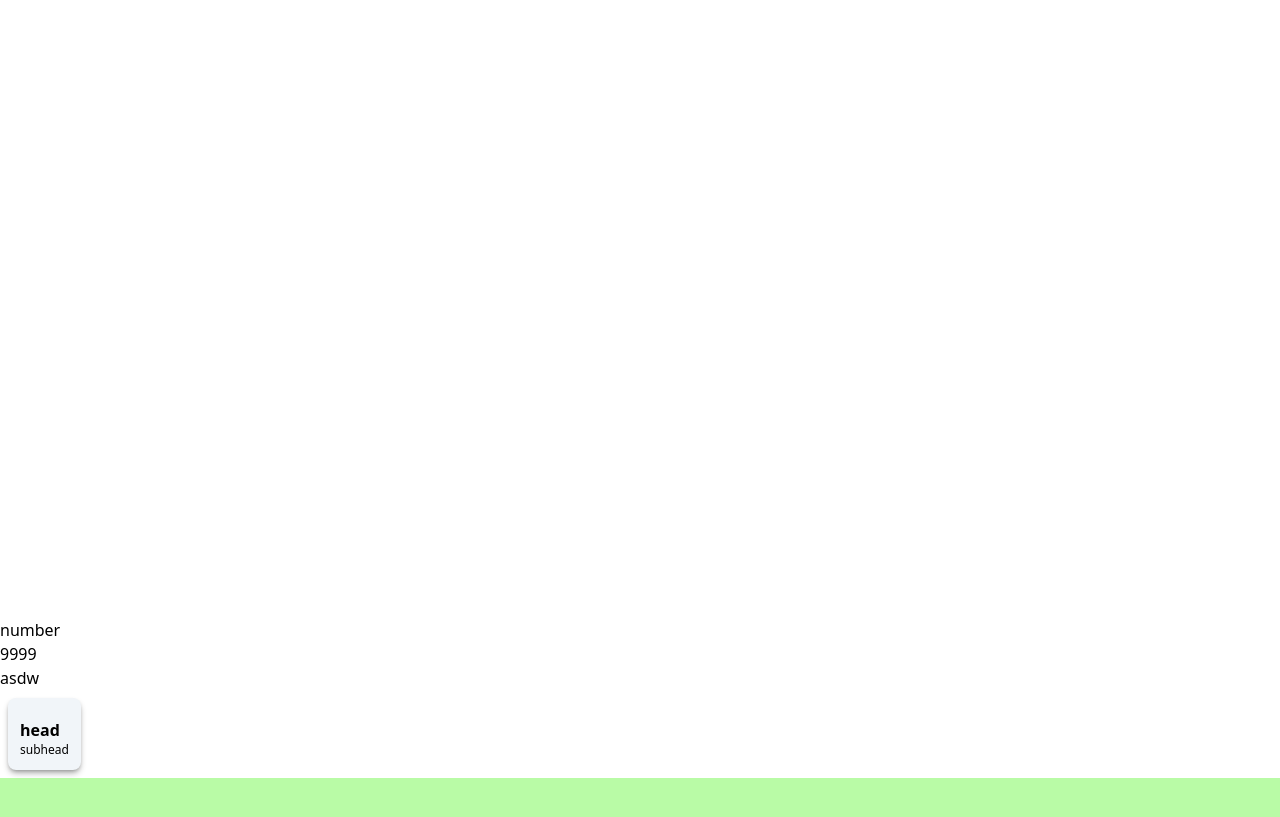
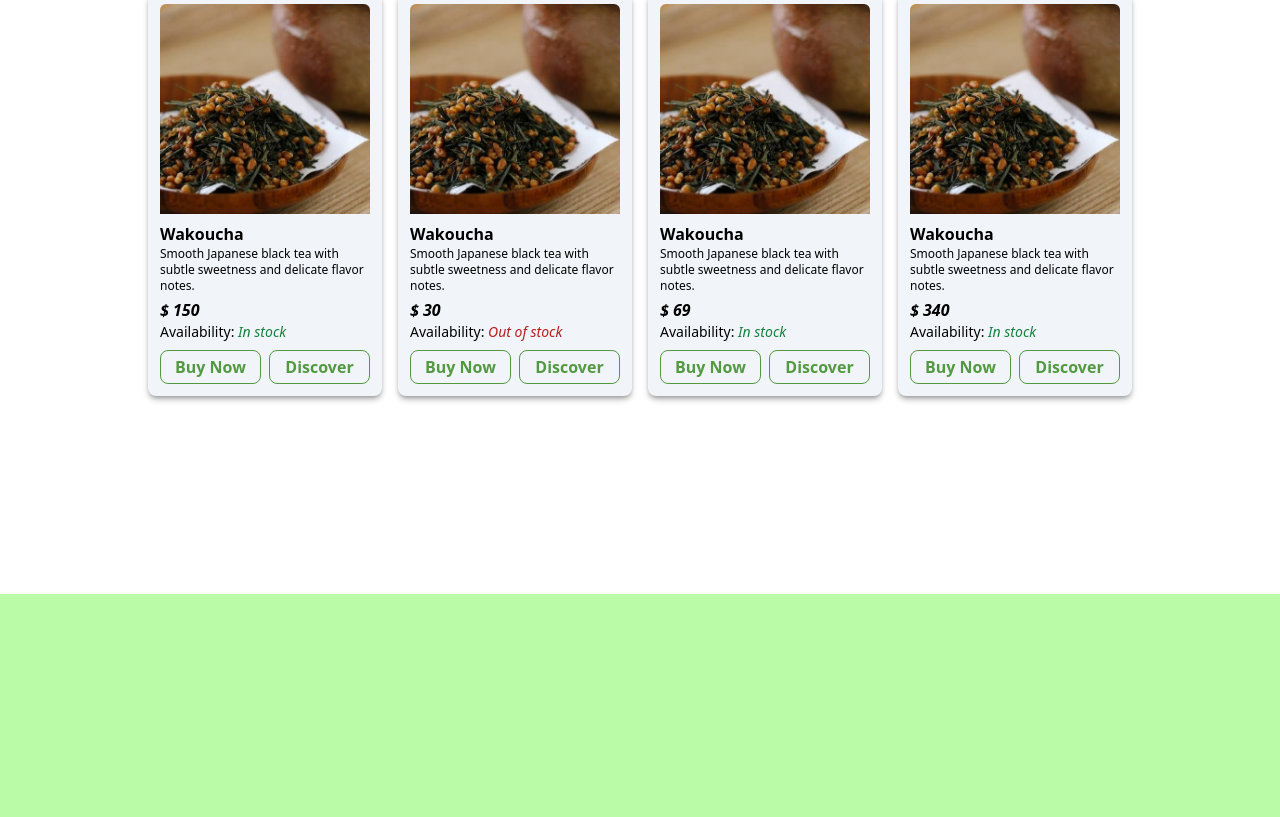
Before and after one commit to sceiiya/washicha-react, a React (Vite) app: page /home in a window 1280 px wide. Shown: the part 1835-2652 px from the top of the page. Built offline with nearby package versions, Linux system fonts and the light colour scheme; a web font is replaced by a local one.

Commit message:
test cards

```diff
--- a/src/components/HomepageSection.tsx
+++ b/src/components/HomepageSection.tsx
@@ -1,21 +1,59 @@
 import { IfHomepageSection } from "../types/interfaces"
 import Cards from './Cards';
+import goimage from "../assets/images/Genmaicha.jpg"
+import Buttonz from "./Buttonz";
 
-const HomepageSection:React.FC<IfHomepageSection> = ({className, cards}) => {
-    const [stringContent, numberContent, buttonElement] = cards
-
+const HomepageSection:React.FC<IfHomepageSection> = ({className}) => {
+    // const [stringContent, numberContent, buttonElement] = cards
     return (
         <>
-            <div>HomepageSection
-                <div className={className}></div>
-                <div>{stringContent}</div>
-                <div>{numberContent}</div>
-                <div>{buttonElement}</div>
-                <Cards
-                    className="p-3"
-                    heading="head"
-                    subheading="subhead"
-                />
+            <div className={className}>
+                <div className="cards-container flex">
+                    <Cards
+                        className="p-3"
+                        heading="Wakoucha"
+                        subheading="Smooth Japanese black tea with subtle sweetness and delicate flavor notes."
+                        imgage={goimage}
+                        currency="$"
+                        price={150}
+                        button1={<Buttonz text="Buy Now" className="text-[#539941] border-[#539941] border-solid border hover:border-transparent hover:text-white hover:bg-[#539941] font-bold shadow-none hover:shadow-md hover:shadow-black/30" />}
+                        button2={<Buttonz text="Discover" className="text-[#539941] border-[#539941] border-solid border hover:border-transparent  font-bold hover:shadow-md hover:shadow-black/30" />}
+                        stock={"60"}
+                    />
+                    <Cards
+                        className="p-3"
+                        heading="Wakoucha"
+                        subheading="Smooth Japanese black tea with subtle sweetness and delicate flavor notes."
+                        imgage={goimage}
+                        currency="$"
+                        price={30}
+                        button1={<Buttonz text="Buy Now" className="text-[#539941] border-[#539941] border-solid border hover:border-transparent hover:text-white hover:bg-[#539941] font-bold shadow-none hover:shadow-md hover:shadow-black/30" />}
+                        button2={<Buttonz text="Discover" className="text-[#539941] border-[#539941] border-solid border hover:border-transparent  font-bold hover:shadow-md hover:shadow-black/30" />}
+                        stock={"0"}
+                    />
+                    <Cards
+                        className="p-3"
+                        heading="Wakoucha"
+                        subheading="Smooth Japanese black tea with subtle sweetness and delicate flavor notes."
+                        imgage={goimage}
+                        currency="$"
+                        price={69}
+                        button1={<Buttonz text="Buy Now" className="text-[#539941] border-[#539941] border-solid border hover:border-transparent hover:text-white hover:bg-[#539941] font-bold shadow-none hover:shadow-md hover:shadow-black/30" />}
+                        button2={<Buttonz text="Discover" className="text-[#539941] border-[#539941] border-solid border hover:border-transparent  font-bold hover:shadow-md hover:shadow-black/30" />}
+                        stock={"2"}
+                    />
+                    <Cards
+                        className="p-3"
+                        heading="Wakoucha"
+                        subheading="Smooth Japanese black tea with subtle sweetness and delicate flavor notes."
+                        imgage={goimage}
+                        currency="$"
+                        price={340}
+                        button1={<Buttonz text="Buy Now" className="text-[#539941] border-[#539941] border-solid border hover:border-transparent hover:text-white hover:bg-[#539941] font-bold shadow-none hover:shadow-md hover:shadow-black/30" />}
+                        button2={<Buttonz text="Discover" className="text-[#539941] border-[#539941] border-solid border hover:border-transparent  font-bold hover:shadow-md hover:shadow-black/30" />}
+                        stock={"40"}
+                    />
+                </div>
             </div>
         </>
     )
--- a/src/views/Home.tsx
+++ b/src/views/Home.tsx
@@ -7,8 +7,8 @@ function Home() {
   return (
     <>
         <Helmet>
-            <title>WashiTea | Home</title>
-            <meta name="description" content="Homepage of WashiTea"/>
+            <title>WashiCha | Home</title>
+            <meta name="description" content="Homepage of WashiCha"/>
             <link rel="canonical" href="/home" data-rh="true" />
         </Helmet>
         <div className="flex justify-center h-screen items-center px-[12%] -mt-10">
@@ -20,14 +20,14 @@ function Home() {
                     <h1 className="text-slate-600 font-extrabold text-4xl tracking-wide uppercase">Elevate Your Tea Experience with WashiCha's Exquisite Collection</h1>
                     <h2 className="text-slate-600 text-xl mt-5">Indulge in the Rich Heritage and Health Benefits of Japanese Teas. Savor the Pure Delight of Handpicked Quality Tea Leaves.</h2>
                     <div className="mt-6">
-                        <a href="#" className="p-4 rounded-lg bg-[#539941] text-white font-bold shadow-none transition-shadow duration-300 ease-in-out hover:shadow-lg hover:shadow-black/30 ">Join WashiTea</a>
+                        <a href="#" className="p-4 rounded-lg bg-[#539941] text-white font-bold shadow-none transition-shadow duration-300 ease-in-out hover:shadow-lg hover:shadow-black/30 ">Join WashiCha</a>
                         <a href="#" className="p-4 rounded-lg text-[#539941] bg-[#87f86794] hover:text-white transition-all hover:bg-[#539941] font-bold shadow-none duration-300 ease-in-out hover:shadow-lg hover:shadow-black/30 ms-2 ">Discover Teas</a>
                     </div>
                 </div>
             </div>
         </div>
         <div className="flex justify-center h-screen items-center px-[12%]">1 tea</div>
-        <HomepageSection className="flex justify-center h-screen items-center px-[12%]" cards={boom}></HomepageSection>
+        <HomepageSection className="flex  justify-center h-screen items-center px-[12%]" cards={boom}></HomepageSection>
         <div className="flex justify-center h-screen items-center px-[12%]">A blog</div>
         <div className="flex justify-center h-screen items-center px-[12%]">3 Teas</div>
         <div className="flex justify-center h-screen items-center px-[12%]">HealthTea</div>
```
